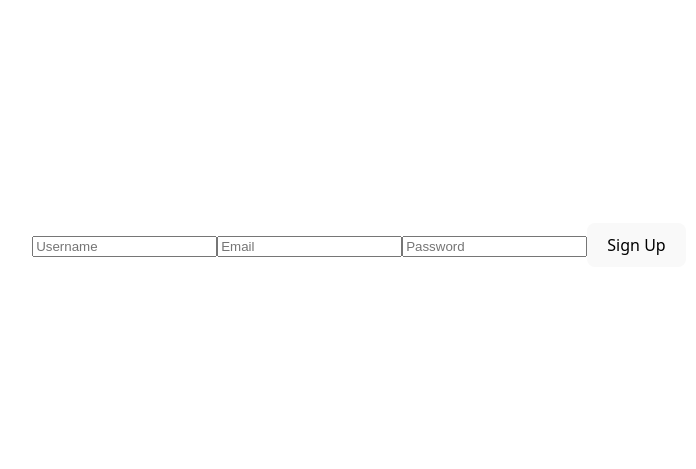
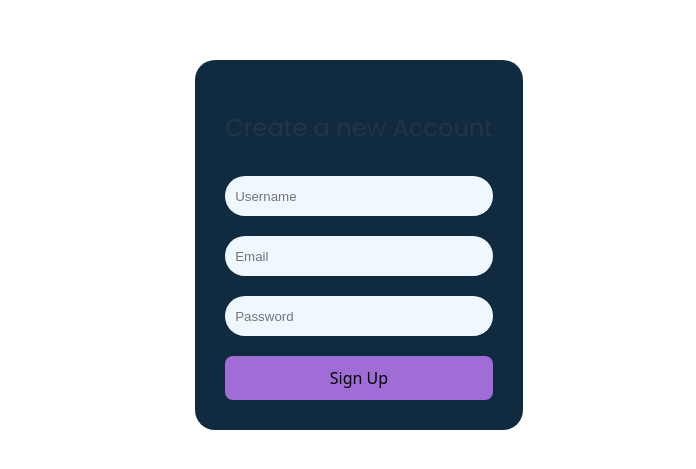
Before and after one commit to JesliaRose/RecommendationsApp, a React (Vite) app in the folder frontend/: page /signup in a window 1280 px wide. Shown: the part 155-624 px from the top of the page, without its empty margins (281-977 px from the left). Built offline with nearby package versions, Linux system fonts and the light colour scheme; no server answers.

Commit message:
Updated SignUp

```diff
--- a/frontend/src/components/Navbar.jsx
+++ b/frontend/src/components/Navbar.jsx
@@ -1,4 +1,6 @@
 import { Link } from "react-router-dom";
+import { FontAwesomeIcon } from "@fortawesome/react-fontawesome";
+import { faU, faUser } from "@fortawesome/free-solid-svg-icons";
 
 export default function Navbar() {
   return (
@@ -62,9 +64,10 @@ export default function Navbar() {
               width: "35px",
               height: "35px",
               borderRadius: "50%",
-              backgroundColor: "#888",
             }}
-          ></div>
+          >
+            <FontAwesomeIcon icon={faUser} size="xl" style={{color: "#ffffff",}} />
+          </div>
         </Link>
       </div>
     </nav>
--- a/frontend/src/pages/LandingPage.jsx
+++ b/frontend/src/pages/LandingPage.jsx
@@ -110,7 +110,7 @@ const LandingPage = () => {
 
             <div className="hero-actions">
               <button className="primary-button">
-                <Link to="/login" className="to-login">
+                <Link to="/signup" className="to-login">
                   <span>Start Discovering</span>
                 </Link>
                 <ArrowRight size={20} />
--- a/frontend/src/pages/SignUp.jsx
+++ b/frontend/src/pages/SignUp.jsx
@@ -1,5 +1,6 @@
 import { useState } from "react";
 import { useNavigate } from "react-router-dom";
+import "../styles/SignUp.css";
 
 const Signup = () => {
   const [username, setUsername] = useState("");
@@ -50,7 +51,8 @@ const Signup = () => {
   };
 
   return (
-    <form onSubmit={handleSignup}>
+    <form onSubmit={handleSignup} className="signup-form">
+        <h2>Create a new Account</h2>
       <input
         type="text"
         value={username}
--- a/frontend/src/styles/SelectInterests.css
+++ b/frontend/src/styles/SelectInterests.css
@@ -73,7 +73,7 @@ h2 {
 
 .media-grid{
   display: grid;
-  grid-template-columns: repeat(3, 1fr);
+  grid-template-columns: repeat(4, 1fr);
   gap: 20px;
   padding: 10px;
 }
--- /dev/null
+++ b/frontend/src/styles/SignUp.css
@@ -0,0 +1,27 @@
+.signup-form{
+    display: flex;
+    flex-direction: column;
+    gap: 10px;
+    padding: 30px;
+    background-color: #102B3F;
+    border-radius: 20px;
+}
+
+.signup-form input{
+    background-color: aliceblue;
+    border-radius: 20px;
+    height: 20px;
+    padding: 10px;
+    color: black;
+    border: #102B3F;
+    margin-bottom: 10px;
+}
+
+.signup-form button{
+    background-color: #A06CD5;
+}
+
+.signup-form button:hover{
+    cursor: pointer;
+    background-color: #6247AA;
+}
```
